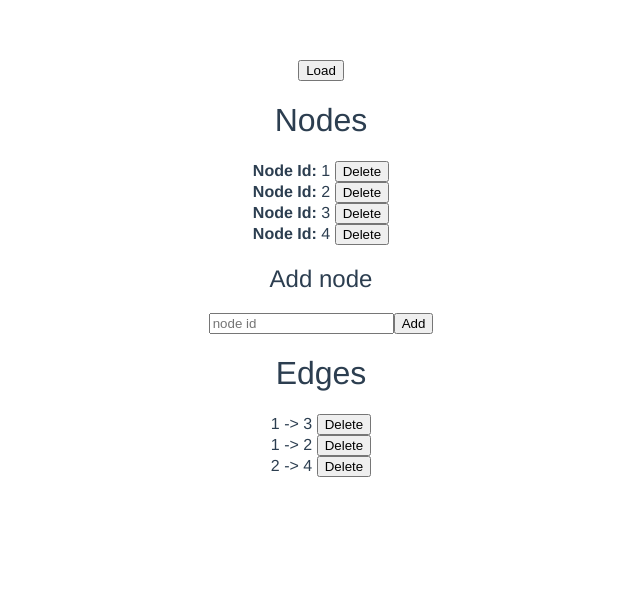
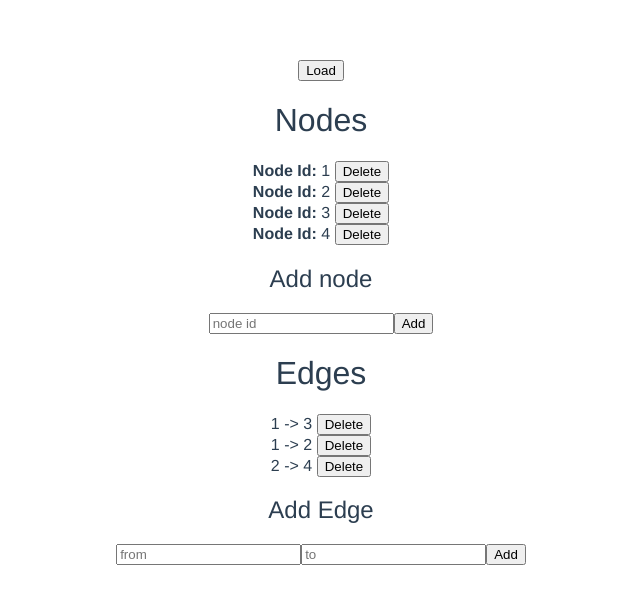
Before and after one commit to alephnan/30mins2, a Vue app: page / in a window 1280 px wide. Shown: the top 604 px of the page, without its empty margins (319-959 px from the left). Built offline with nearby package versions, Linux system fonts and the light colour scheme.

Commit message:
Support adding edge

```diff
--- a/src/components/HelloWorld.vue
+++ b/src/components/HelloWorld.vue
@@ -30,6 +30,12 @@
         </button>
       </li>
     </ul>
+    <h2>Add Edge</h2>
+    <input v-model="edgefrom" placeholder="from">
+    <input v-model="edgeto" placeholder="to">
+    <button @click="addEdge()">
+        Add
+    </button>
   </div>
 </template>
 
@@ -43,6 +49,8 @@ export default {
     return {
       msg: 'Welcome to Your Vue.js App',
       nodeid: '',
+      edgefrom: '',
+      edgeto: '',
     };
   },
   watch: {
@@ -67,6 +75,15 @@ export default {
     addNode() {
       store.commit('addnode', this.$data.nodeid);
       this.$data.nodeid = '';
+    },
+    addEdge() {
+      const payload = {
+        from: this.$data.edgefrom.toString(),
+        to: this.$data.edgeto.toString(),
+      };
+      store.commit('addedge', payload);
+      this.$data.edgefrom = '';
+      this.$data.edgeto = '';
     },
     deleteNode(node) {
       store.commit('deletenode', node.id);
--- a/src/store/index.js
+++ b/src/store/index.js
@@ -25,6 +25,13 @@ export default new Vuex.Store({
       state.nodes.push({ id: nodeid, label });
       state.upToDate = false;
     },
+    addedge(state, payload) {
+      const { from, to } = payload;
+      console.log(`from: ${from}`);
+      console.log(`to: ${to}`);
+      state.edges.push({ from, to });
+      state.upToDate = false;
+    },
     increment(state) {
       state.count++;
     },
```
